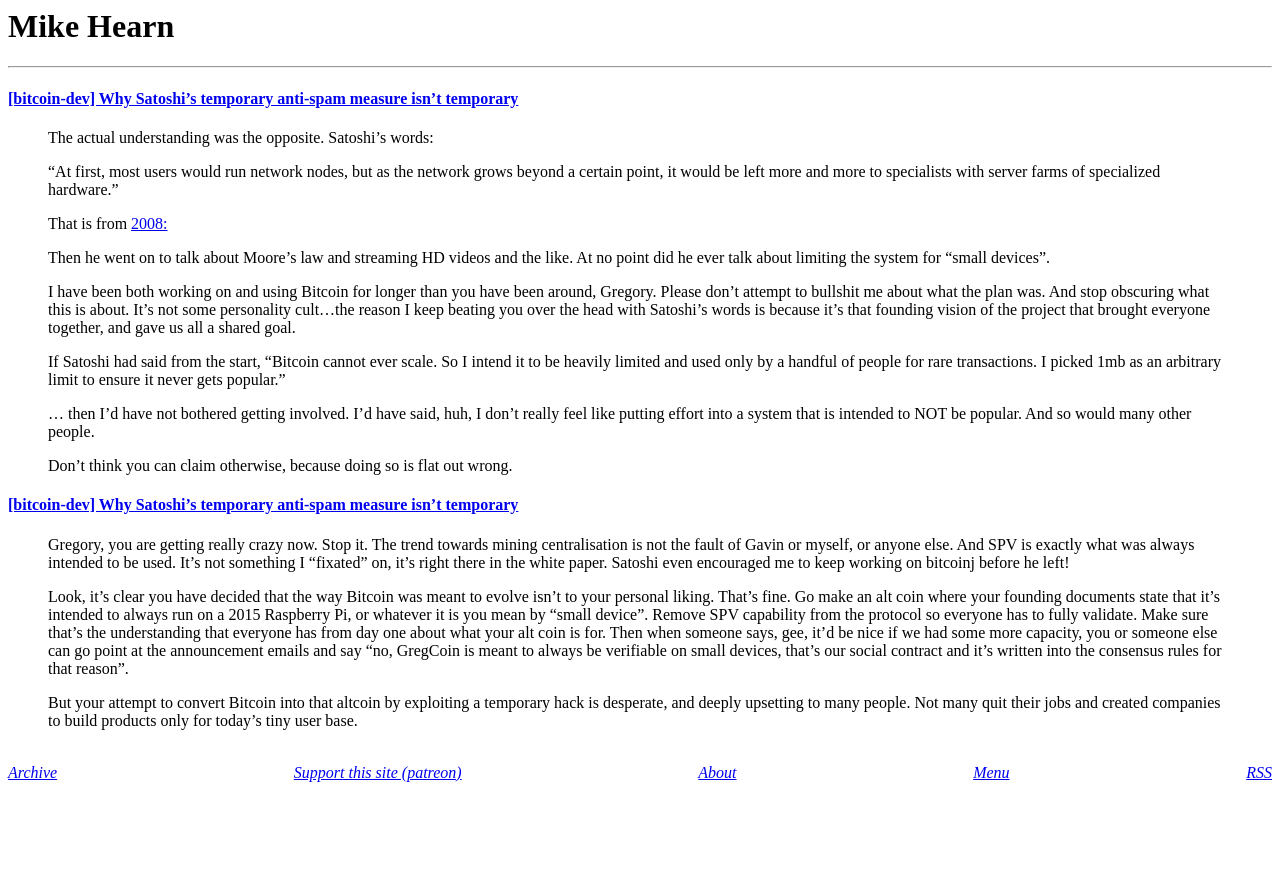
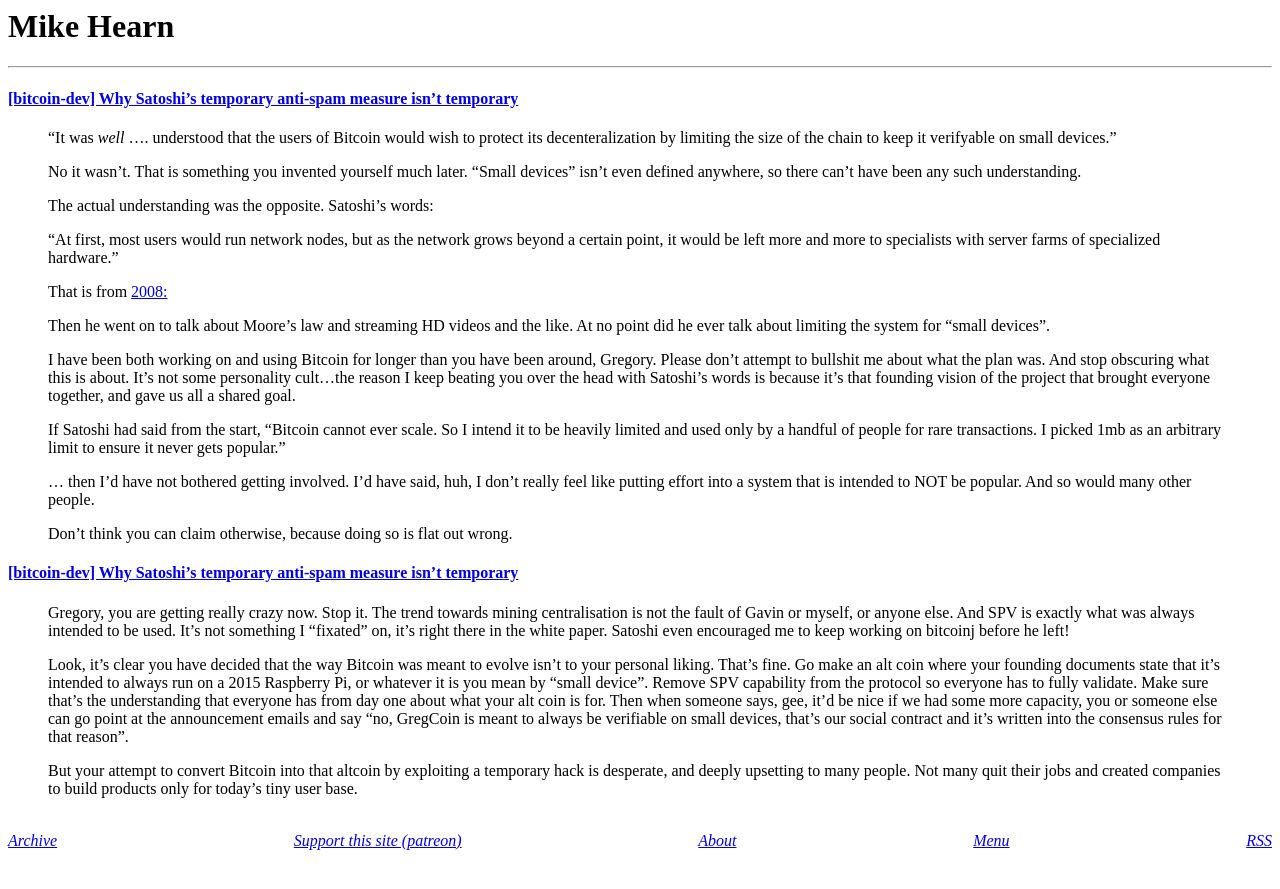
Before and after one commit to derykmakgill/website, a Jekyll site: the page built from _research/mike-hearn.md, in a window 1280 px wide. Shown: the top 889 px of the page. Built offline with Jekyll 4.4.1, drawn with Linux system fonts in a browser that asks for light colours.

Commit message:
Update mike-hearn.md

```diff
--- a/_research/mike-hearn.md
+++ b/_research/mike-hearn.md
@@ -6,6 +6,12 @@
 
 #### [[bitcoin-dev] Why Satoshi's temporary anti-spam measure isn't temporary](https://lists.linuxfoundation.org/pipermail/bitcoin-dev/2015-July/009726.html)
 
+> "It was _well_ .... understood that the users of Bitcoin would wish to protect its decenteralization by limiting the size of the chain to keep it verifyable on small devices."
+>
+>No it wasn't. That is something you invented yourself much later. "Small
+devices" isn't even defined anywhere, so there can't have been any such
+understanding.
+>
 >The actual understanding was the opposite. Satoshi's words:
 >
 >"At first, most users would run network nodes, but as the network grows
```
